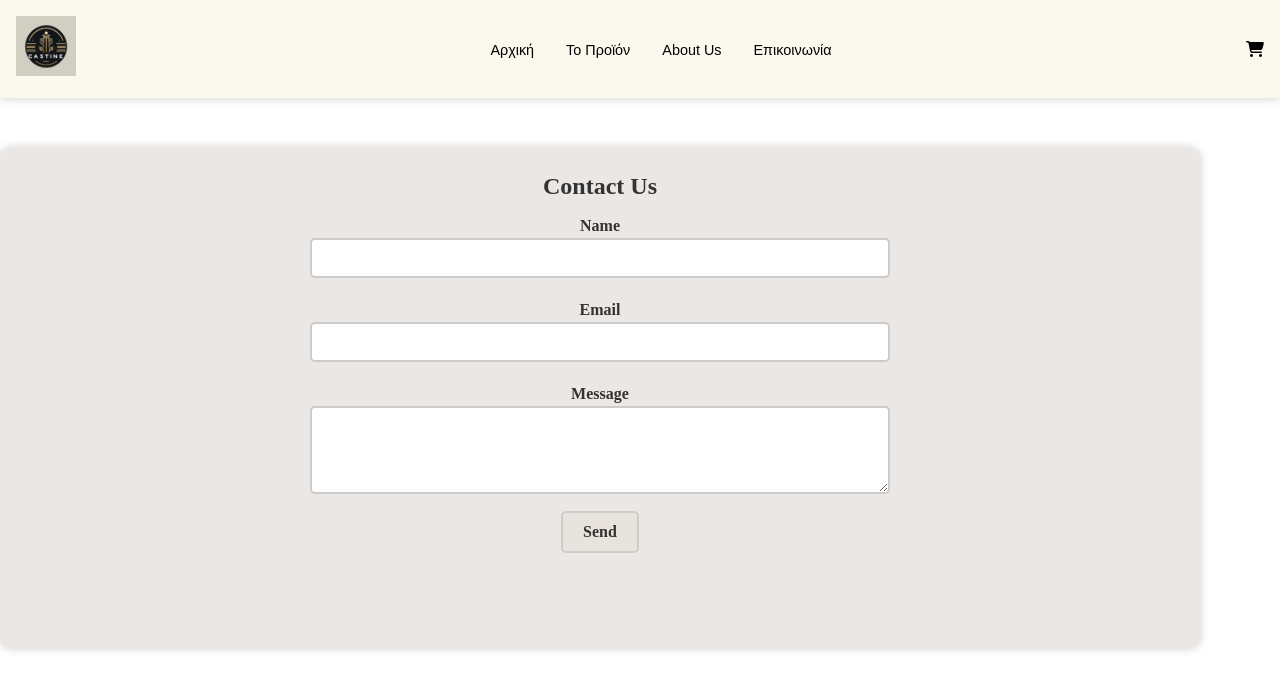
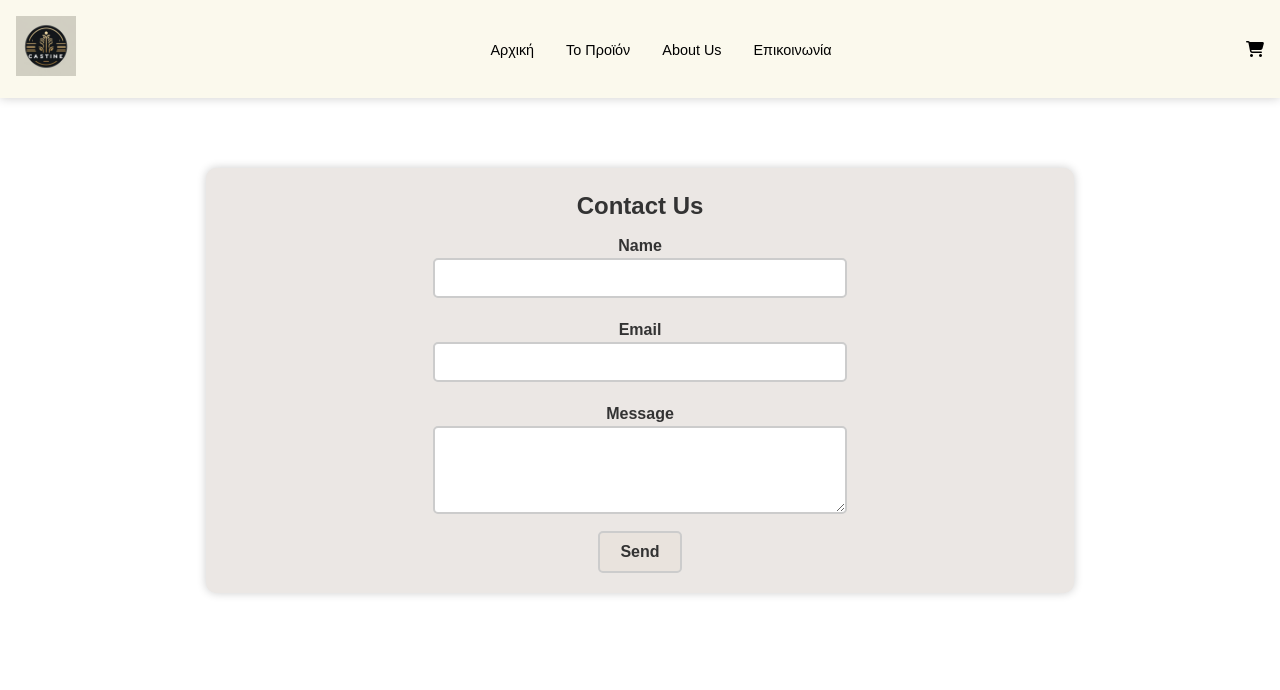
Before and after one commit to dimpinis9/Castine, a React (Vite) app: page /contact in a window 1280 px wide. Shown: the top 690 px of the page. Built offline with nearby package versions, Linux system fonts and the light colour scheme.

Commit message:
responsive contact

```diff
--- a/src/App.css
+++ b/src/App.css
@@ -1,7 +1,7 @@
 #root {
   max-width: 2000px;
   margin: 0 auto;
-
+  padding: rem;
   text-align: center;
   width: 100%;
 }
@@ -23,7 +23,7 @@ body {
   margin: 0;
   padding: 0;
   background-color: white; /* Αυτό θα ορίσει το χρώμα του background */
-  color: #333; /* Για καλύτερη αντίθεση, ρυθμίστε το χρώμα του κειμένου */
+  color: #333;
   font-family: -apple-system, BlinkMacSystemFont, 'Segoe UI', 'Roboto', 'Oxygen',
     'Ubuntu', 'Cantarell', 'Fira Sans', 'Droid Sans', 'Helvetica Neue',
     sans-serif; /* Προσθέστε μια κοινή stack διαφόρων γραμματοσειρών */
--- a/src/assets/ContactForm.css
+++ b/src/assets/ContactForm.css
@@ -1,6 +1,6 @@
-.contact{
+.contact {
   min-height: 1000px;
-    width: 1200px;
+  padding: 20px;
 }
 
 .contact-form-container {
@@ -8,25 +8,28 @@
   padding: 20px;
   border-radius: 10px;
   box-shadow: 0px 0px 10px rgba(0, 0, 0, 0.2);
-    font-family: cursive;
+  font-family: sans-serif;
   text-align: center;
-
-    min-height: 500px;
   margin-top: 50px;
   margin-bottom: 10px;
   width: 100%;
+  max-width: 1200px;
+  margin-left: auto;
+  margin-right: auto;
 }
 
 .contact-form {
   display: flex;
   flex-direction: column;
   align-items: center;
-
 }
 
 .form-group {
   margin: 10px 0;
-    width: 50%;
+  width: 100%;
+  max-width: 600px;
+  margin-left: auto;
+  margin-right: auto;
 }
 
 label {
@@ -50,7 +53,7 @@
 button[type="submit"] {
   background-color: rgba(233, 227, 221, 1);
   color: #333;
-    font-family: cursive;
+  font-family: sans-serif;
   font-weight: bold;
   border: 2px solid #ccc;
   border-radius: 5px;
@@ -62,3 +65,13 @@
   background-color: #333;
   color: rgba(233, 227, 221, 1);
 }
+
+@media screen and (min-width: 768px) {
+  .contact-form-container {
+    width: 70%; /* Πλάτος για μεγαλύτερες οθόνες */
+  }
+
+  .form-group {
+    width: 50%; /* Μισό πλάτος για μεγαλύτερες οθόνες */
+  }
+}
```
Lines whose indentation alone changed are shown as unchanged.
